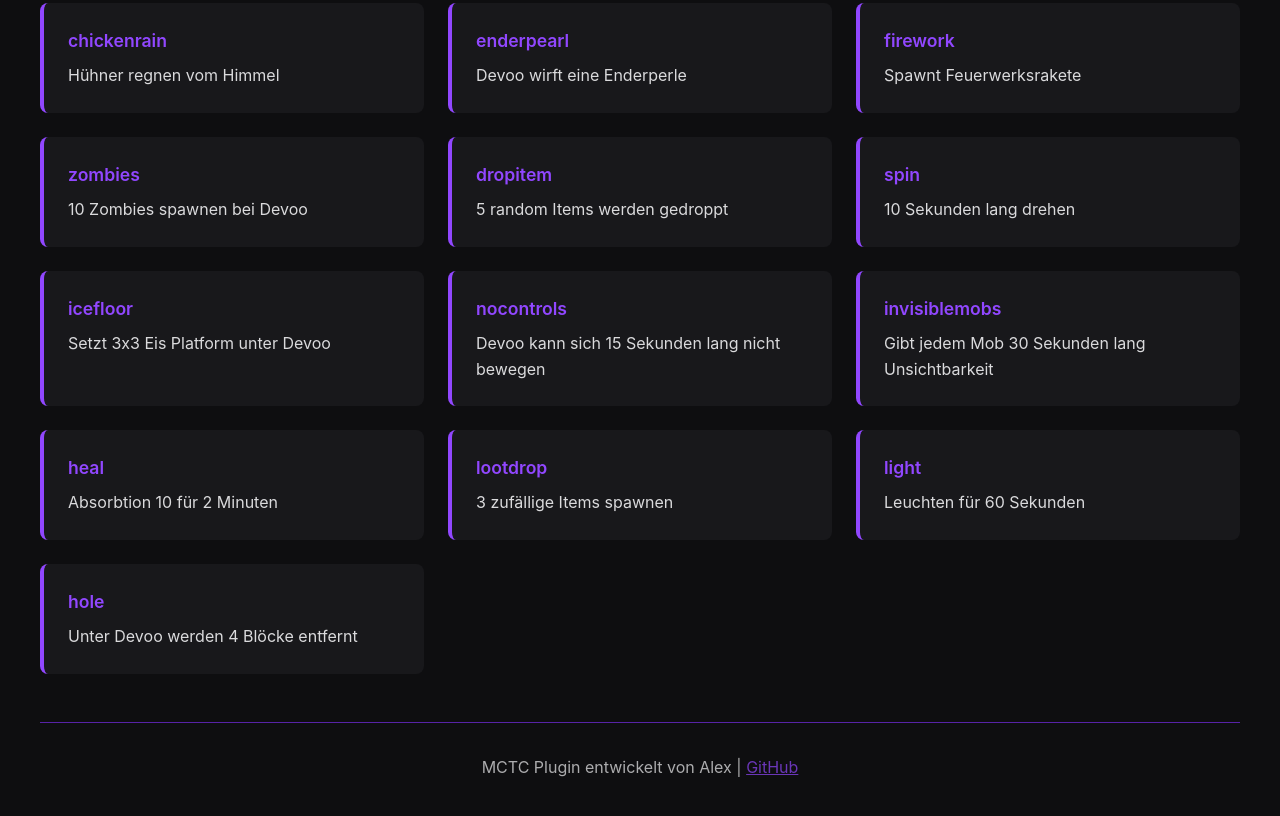
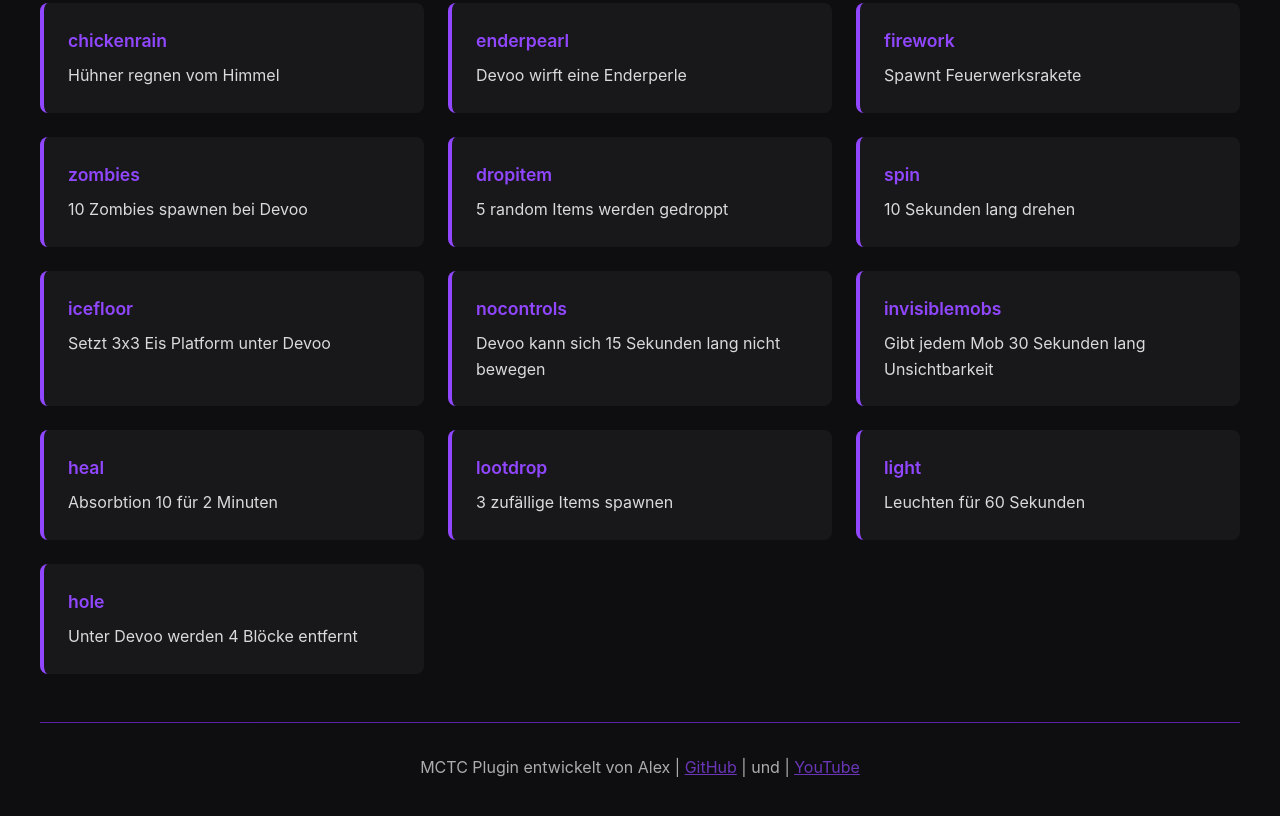
Before and after one commit to AlexOAT1/mctc, a plain HTML site: page index.html in a window 1280 px wide. Shown: the part 1623-2439 px from the top of the page. Drawn offline with Linux system fonts and the light colour scheme.

Commit message:
Update index.html

```diff
--- a/index.html
+++ b/index.html
@@ -356,7 +356,7 @@
         </div>
 
         <footer>
-            <p>MCTC Plugin entwickelt von Alex | <a href="https://github.com/Alex1-0/mctc" style="color: var(--primary);">GitHub</a></p>
+            <p>MCTC Plugin entwickelt von Alex | <a href="https://github.com/Alex1-0/mctc" style="color: var(--primary);">GitHub</a> | und | <a href="https://www.youtube.com/channel/UCF2KnSkgur_5Si7JCQ1rAjw" style="color: var(--primary);">YouTube</a></p>
         </footer>
     </div>
 </body>
```
